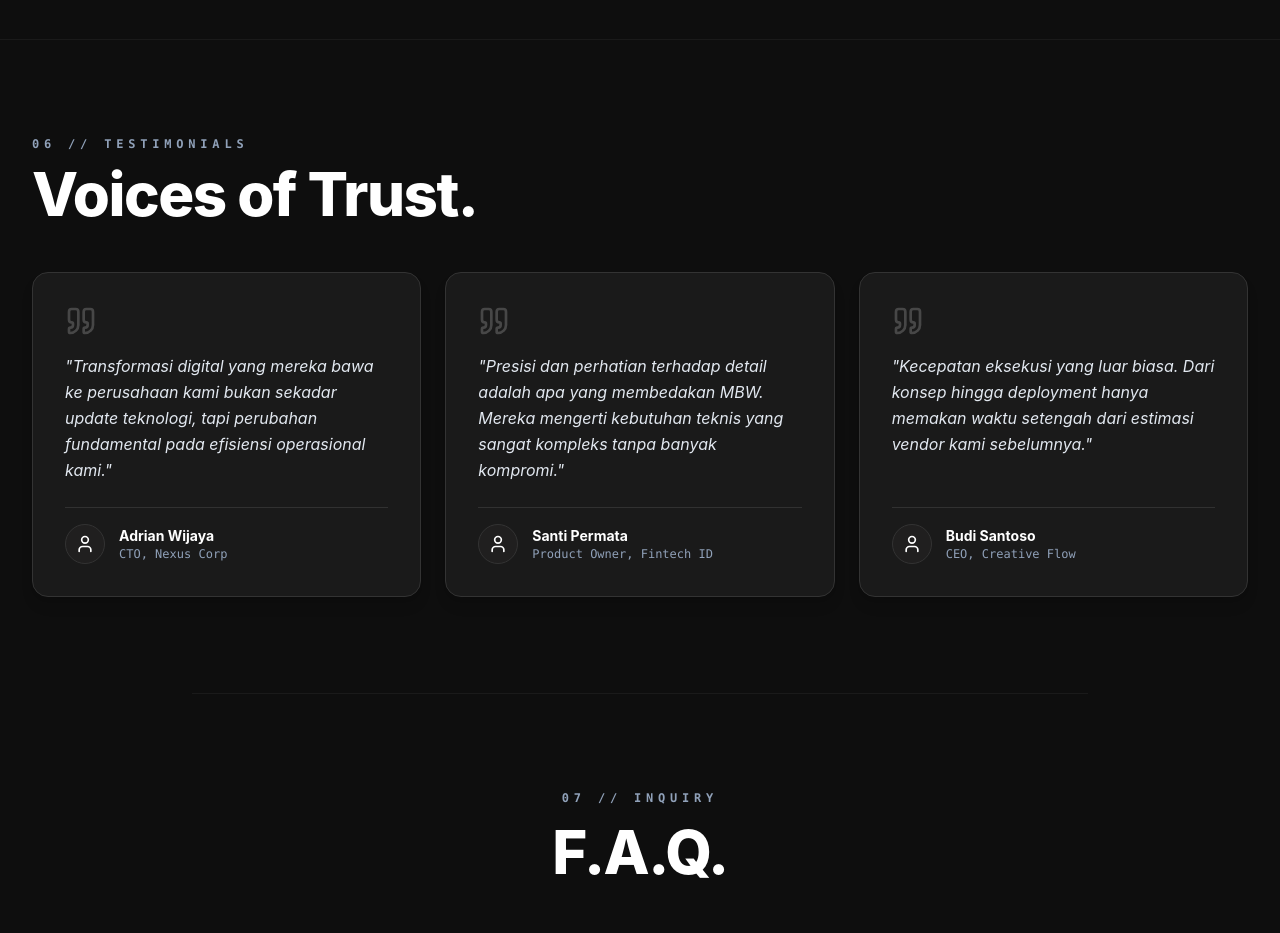
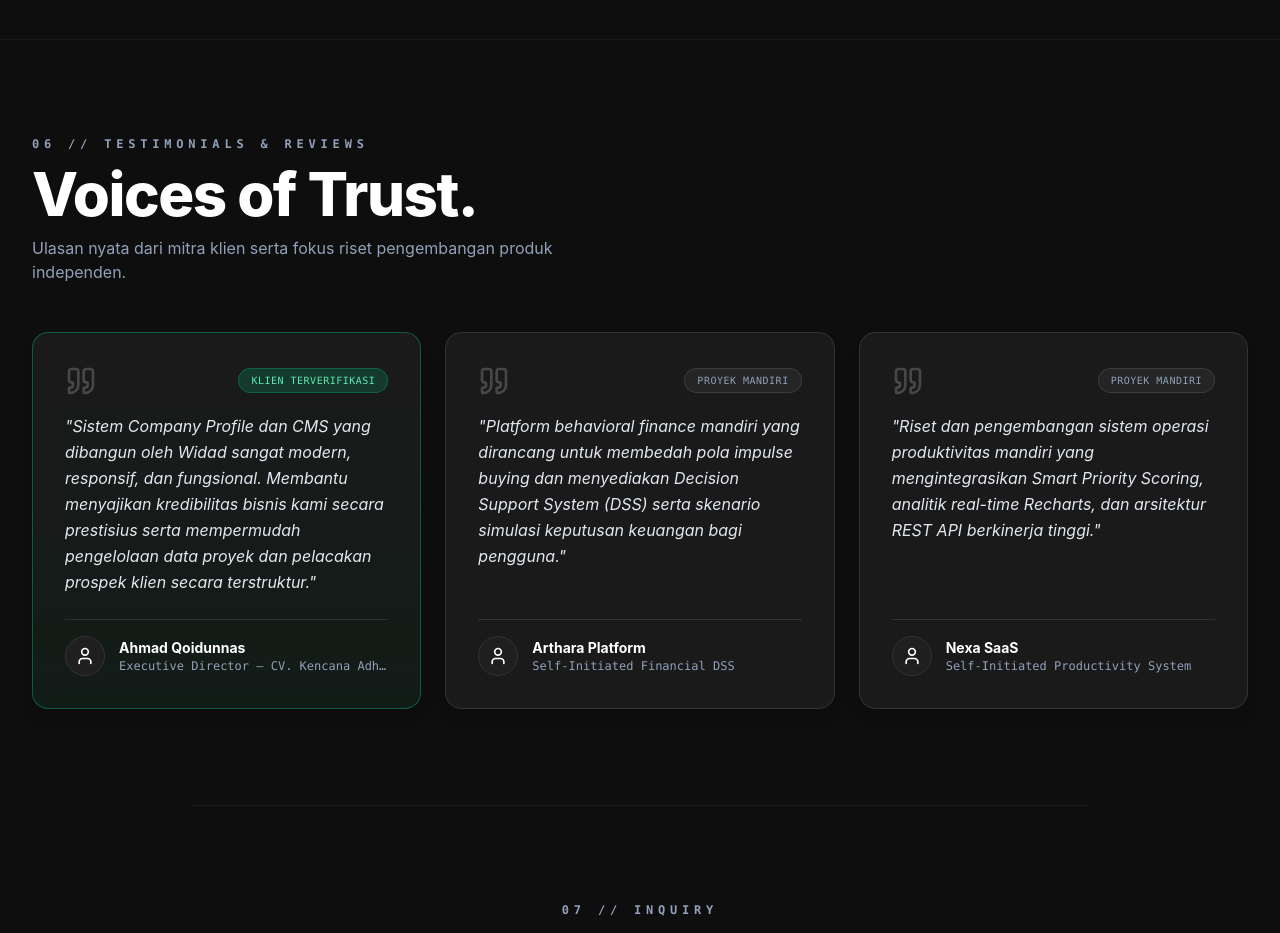
Before and after one commit to bahrulwd/widad-portfolio, a React (Vite) app: page / in a window 1280 px wide. Shown: the part 8740-9673 px from the top of the page. Built offline with nearby package versions, Linux system fonts and the light colour scheme.

Commit message:
feat: update Testimonials section with real client review from Ahmad Qoidunnas and product highlights

```diff
--- a/src/components/sections/ProcessFAQ.tsx
+++ b/src/components/sections/ProcessFAQ.tsx
@@ -121,17 +121,20 @@ export const ProcessFAQ: React.FC = () => {
         </div>
       </section>
 
-      {/* SECTION: 06 // VOICES (Word Wrapped Grid for Clean UX) */}
-      <section className="bg-[#0e0e0e] py-24 border-t border-white/5">
-        <div className="max-w-[1440px] mx-auto px-6 lg:px-8">
+      {/* SECTION: 06 // VOICES & PRODUCT FOCUS */}
+      <section className="bg-[#0e0e0e] py-16 sm:py-24 border-t border-white/5">
+        <div className="max-w-[1440px] mx-auto px-4 sm:px-6 lg:px-8">
 
           <div className="mb-12">
             <span className="text-xs font-semibold text-slate-400 tracking-[0.4em] uppercase block font-mono">
-              06 // TESTIMONIALS
+              06 // TESTIMONIALS & REVIEWS
             </span>
-            <h2 className="text-4xl sm:text-6xl font-extrabold text-white mt-3 tracking-tight">
+            <h2 className="text-3xl sm:text-6xl font-extrabold text-white mt-3 tracking-tight">
               Voices of Trust.
             </h2>
+            <p className="text-slate-400 text-sm sm:text-base mt-3 max-w-xl">
+              Ulasan nyata dari mitra klien serta fokus riset pengembangan produk independen.
+            </p>
           </div>
 
           {/* Grid Layout with Word Wrapping */}
@@ -139,10 +142,25 @@ export const ProcessFAQ: React.FC = () => {
             {testimonialsList.map((testi) => (
               <div
                 key={testi.id}
-                className="bg-[#1A1A1A] border border-[#333333] p-8 flex flex-col justify-between gap-6 rounded-2xl hover:border-white/30 transition-all duration-300 shadow-lg"
+                className={`bg-[#1A1A1A] border ${
+                  testi.type === "Client Review"
+                    ? "border-emerald-500/40 bg-gradient-to-b from-[#1A1A1A] to-[#121c17]"
+                    : "border-[#333333]"
+                } p-6 sm:p-8 flex flex-col justify-between gap-6 rounded-2xl hover:border-white/30 transition-all duration-300 shadow-lg`}
               >
                 <div className="space-y-4">
-                  <Quote className="w-8 h-8 text-white/20" />
+                  <div className="flex items-center justify-between">
+                    <Quote className="w-8 h-8 text-white/20" />
+                    <span
+                      className={`text-[10px] font-mono px-3 py-1 rounded-full uppercase tracking-wider ${
+                        testi.type === "Client Review"
+                          ? "bg-emerald-500/20 text-emerald-300 border border-emerald-500/30"
+                          : "bg-white/5 text-slate-400 border border-white/10"
+                      }`}
+                    >
+                      {testi.type === "Client Review" ? "Klien Terverifikasi" : "Proyek Mandiri"}
+                    </span>
+                  </div>
                   <p className="text-slate-200 text-sm sm:text-base italic leading-relaxed break-words">
                     "{testi.quote}"
                   </p>
--- a/src/data/services.ts
+++ b/src/data/services.ts
@@ -52,6 +52,7 @@ export const pricingPackages: ServicePackage[] = [
 
 export interface TestimonialItem {
   id: string;
+  type: "Client Review" | "Independent Project";
   quote: string;
   author: string;
   role: string;
@@ -60,21 +61,24 @@ export interface TestimonialItem {
 export const testimonialsList: TestimonialItem[] = [
   {
     id: "1",
-    quote: "Transformasi digital yang mereka bawa ke perusahaan kami bukan sekadar update teknologi, tapi perubahan fundamental pada efisiensi operasional kami.",
-    author: "Adrian Wijaya",
-    role: "CTO, Nexus Corp",
+    type: "Client Review",
+    quote: "Sistem Company Profile dan CMS yang dibangun oleh Widad sangat modern, responsif, dan fungsional. Membantu menyajikan kredibilitas bisnis kami secara prestisius serta mempermudah pengelolaan data proyek dan pelacakan prospek klien secara terstruktur.",
+    author: "Ahmad Qoidunnas",
+    role: "Executive Director — CV. Kencana Adhi Saka",
   },
   {
     id: "2",
-    quote: "Presisi dan perhatian terhadap detail adalah apa yang membedakan MBW. Mereka mengerti kebutuhan teknis yang sangat kompleks tanpa banyak kompromi.",
-    author: "Santi Permata",
-    role: "Product Owner, Fintech ID",
+    type: "Independent Project",
+    quote: "Platform behavioral finance mandiri yang dirancang untuk membedah pola impulse buying dan menyediakan Decision Support System (DSS) serta skenario simulasi keputusan keuangan bagi pengguna.",
+    author: "Arthara Platform",
+    role: "Self-Initiated Financial DSS",
   },
   {
     id: "3",
-    quote: "Kecepatan eksekusi yang luar biasa. Dari konsep hingga deployment hanya memakan waktu setengah dari estimasi vendor kami sebelumnya.",
-    author: "Budi Santoso",
-    role: "CEO, Creative Flow",
+    type: "Independent Project",
+    quote: "Riset dan pengembangan sistem operasi produktivitas mandiri yang mengintegrasikan Smart Priority Scoring, analitik real-time Recharts, dan arsitektur REST API berkinerja tinggi.",
+    author: "Nexa SaaS",
+    role: "Self-Initiated Productivity System",
   },
 ];
 
```
